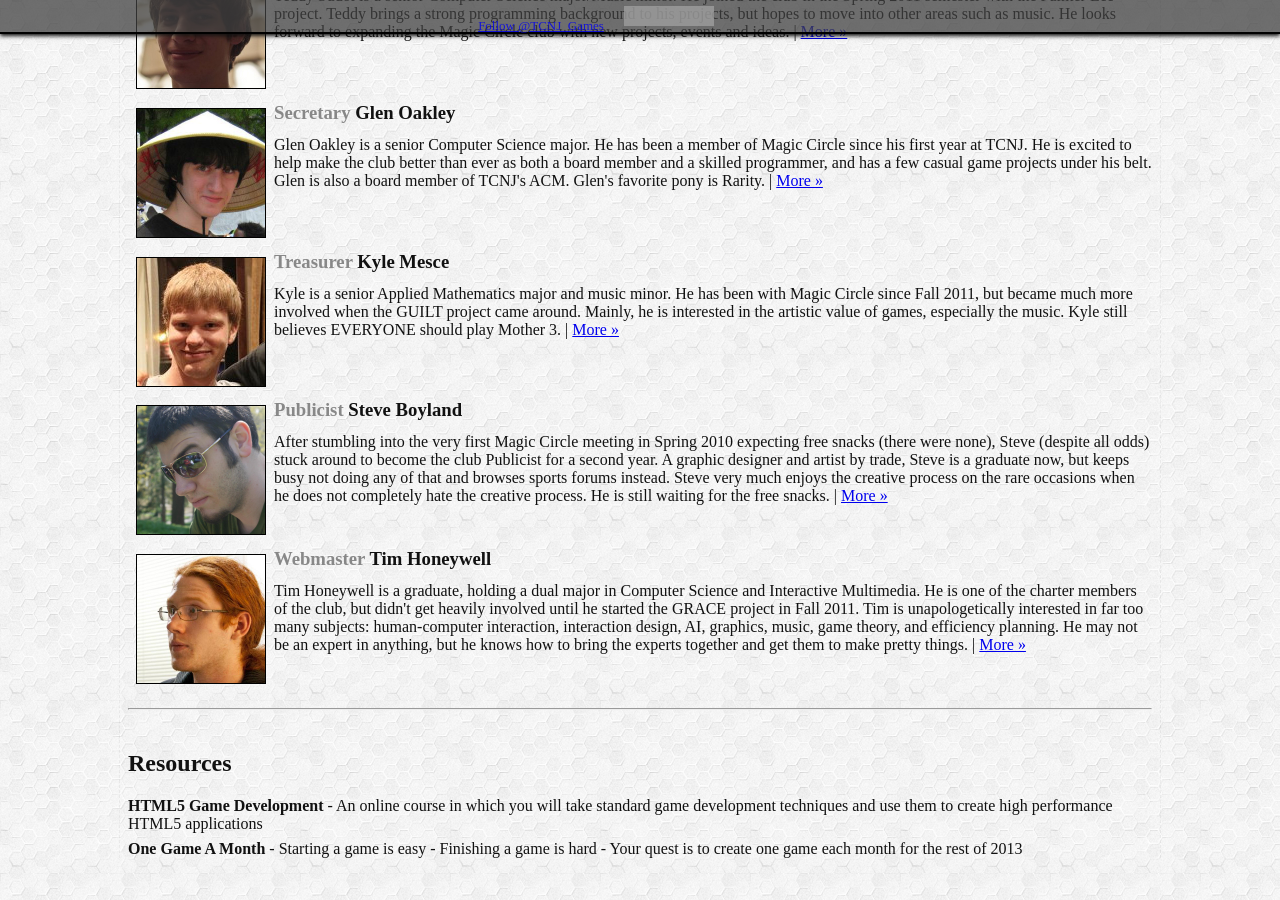
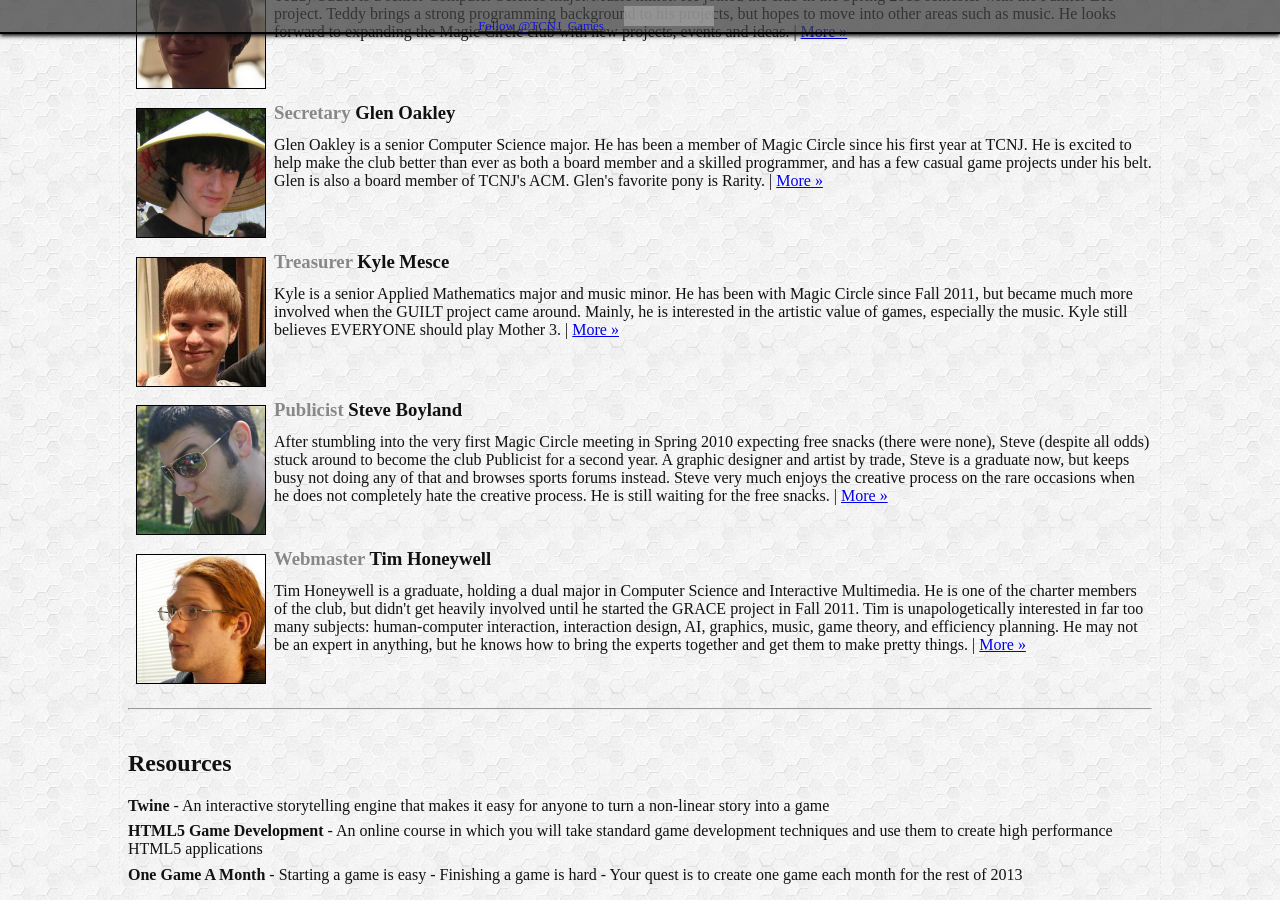
Before and after one commit to tcnj-magic-circle/tcnj-magic-circle.github.com, a Jekyll site: the page built from index.html, in a window 1280 px wide and 900 px high, scrolled down 1722 px. Built offline with Jekyll 4.4.1, drawn with Linux system fonts in a browser that asks for light colours; comment, search, counter and statistics services are not loaded; grey boxes are pictures that could not be loaded.

Commit message:
Added Twine resource

```diff
--- a/_config.yml
+++ b/_config.yml
@@ -62,6 +62,9 @@ eboard:
 
 
 resources:
+- title: Twine
+  blurb: An interactive storytelling engine that makes it easy for anyone to turn a non-linear story into a game
+  link: http://www.gimcrackd.com/etc/src/
 - title: HTML5 Game Development
   blurb: An online course in which you will take standard game development techniques and use them to create high performance HTML5 applications
   link: https://www.udacity.com/course/cs255
```
